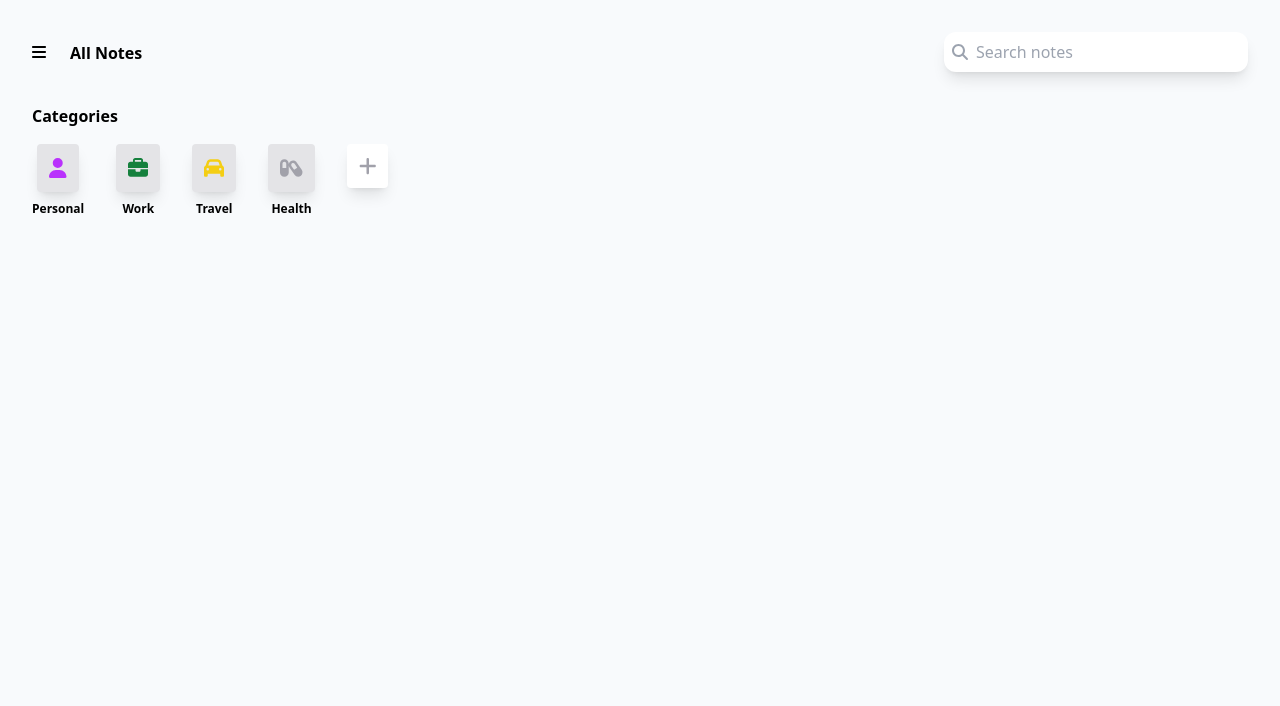
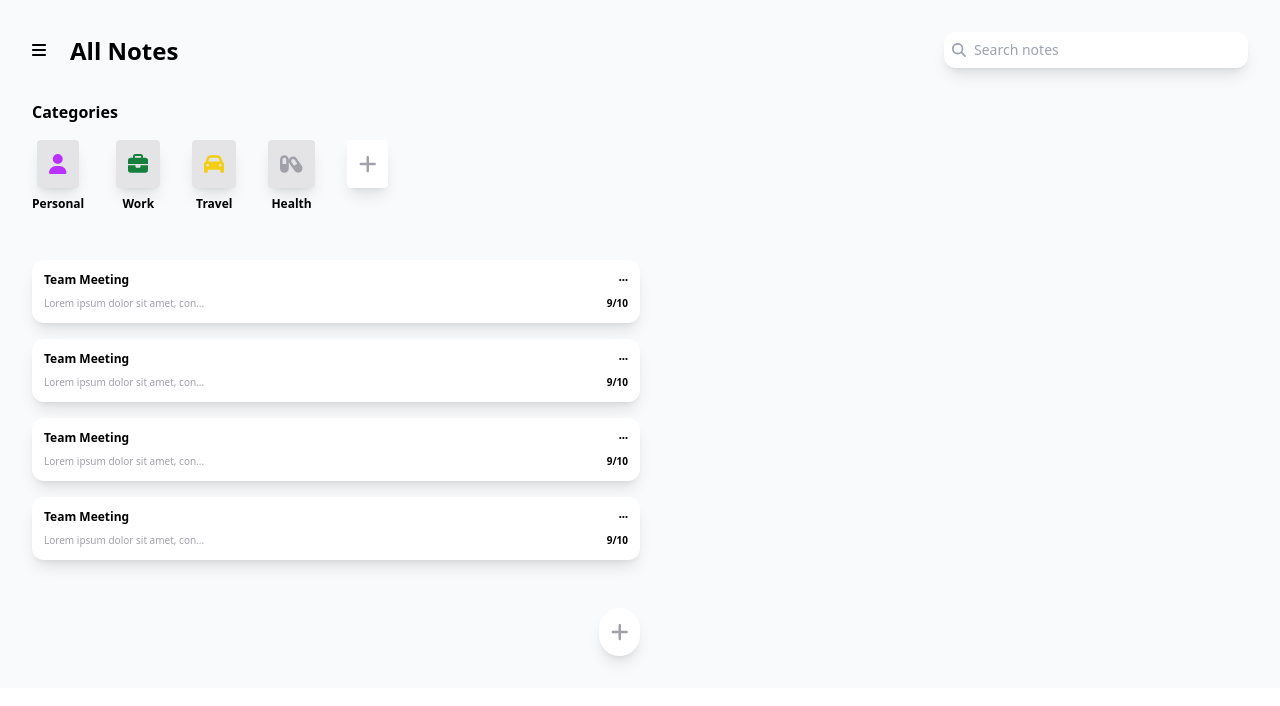
Before and after one commit to Chiazamoku-Amadi/Notes, a React (Vite) app: page / in a window 1280 px wide. Shown: the top 706 px of the page. Built offline with nearby package versions, Linux system fonts and the light colour scheme; a web font is replaced by a local one.

Commit message:
build: Added all notes section

```diff
--- a/src/Components/AllNotes/AllNotes.jsx
+++ b/src/Components/AllNotes/AllNotes.jsx
@@ -2,6 +2,20 @@
 import { useState } from "react";
 
 const AllNotes = () => {
+  const month = new Date().getMonth() + 1;
+  const day = new Date().getDate();
+  const hour = new Date().getHours();
+  const minute = new Date().getMinutes();
+  const plusIcon = (
+    <FontAwesomeIcon
+      icon="fa-solid fa-plus"
+      size="lg"
+      style={{
+        color: "#a1a1aa",
+      }}
+    />
+  );
+
   const [searchData, setSearchData] = useState({ search: "" });
   const [categories, setCategories] = useState([
     {
@@ -55,6 +69,45 @@
     },
   ]);
 
+  const [allNotes, setAllNotes] = useState([
+    {
+      id: 1,
+      title: "Team Meeting",
+      description:
+        "Lorem ipsum dolor sit amet, consectetur adipisicing elit. Nisi ut exercitationem, incidunt asperiores recusandae placeat nostrum accusamus dolor neque cupiditate.",
+      date: `${day}/${month}`,
+      time: `${hour}:${minute}`,
+      menu: <FontAwesomeIcon icon="fa-solid fa-ellipsis" />,
+    },
+    {
+      id: 2,
+      title: "Team Meeting",
+      description:
+        "Lorem ipsum dolor sit amet, consectetur adipisicing elit. Nisi ut exercitationem, incidunt asperiores recusandae placeat nostrum accusamus dolor neque cupiditate.",
+      date: `${day}/${month}`,
+      time: `${hour}:${minute}`,
+      menu: <FontAwesomeIcon icon="fa-solid fa-ellipsis" />,
+    },
+    {
+      id: 3,
+      title: "Team Meeting",
+      description:
+        "Lorem ipsum dolor sit amet, consectetur adipisicing elit. Nisi ut exercitationem, incidunt asperiores recusandae placeat nostrum accusamus dolor neque cupiditate.",
+      date: `${day}/${month}`,
+      time: `${hour}:${minute}`,
+      menu: <FontAwesomeIcon icon="fa-solid fa-ellipsis" />,
+    },
+    {
+      id: 4,
+      title: "Team Meeting",
+      description:
+        "Lorem ipsum dolor sit amet, consectetur adipisicing elit. Nisi ut exercitationem, incidunt asperiores recusandae placeat nostrum accusamus dolor neque cupiditate.",
+      date: `${day}/${month}`,
+      time: `${hour}:${minute}`,
+      menu: <FontAwesomeIcon icon="fa-solid fa-ellipsis" />,
+    },
+  ]);
+
   function handleSearch(event) {
     const { name, value } = event.target;
     setSearchData((prevSearchData) => {
@@ -66,22 +119,42 @@
     return (
       <div
         key={category.id}
-        className="flex flex-col justify-center items-center gap-2"
+        className="flex flex-col justify-center items-center gap-2 cursor-pointer"
       >
         <span className="bg-zinc-200 p-3 rounded shadow-lg">
           {category.image}
         </span>
-        <p className="text-small font-semibold">{category.title}</p>
+        <p className="text-xs font-semibold">{category.title}</p>
+      </div>
+    );
+  });
+
+  let notes = allNotes.map((note) => {
+    return (
+      <div
+        key={note.id}
+        className="flex justify-between items-center bg-white p-3 rounded-xl shadow-lg w-full md:w-1/2 cursor-pointer"
+      >
+        <div className="flex flex-col justify-center items-start gap-2">
+          <h4 className="text-xs font-bold">{note.title}</h4>
+          <p className="text-small text-zinc-400">
+            {note.description.slice(0, 31) + "..."}
+          </p>
+        </div>
+        <div className="flex flex-col justify-center items-start gap-2">
+          <p className="text-small self-end">{note.menu}</p>
+          <h4 className="text-small font-bold">{note.date}</h4>
+        </div>
       </div>
     );
   });
 
   return (
-    <div className="bg-slate-50 p-8 h-screen">
+    <div className="bg-slate-50 p-8 w-full">
       <header className="flex flex-col md:flex-row md:justify-between gap-4 w-full">
         <div className="flex justify-start items-center gap-6">
           <FontAwesomeIcon icon="fa-solid fa-bars" />
-          <h2 className="text-xl font-semibold pt-0.5">All Notes</h2>
+          <h2 className="text-2xl font-bold pt-0.5">All Notes</h2>
         </div>
 
         <div className="flex justify-start items-center gap-2 bg-white text-sm font-medium p-2 rounded-xl shadow-lg md:w-3/12">
@@ -100,25 +173,25 @@
         </div>
       </header>
 
-      <section className="my-8">
-        <h3 className="text-base font-semibold">Categories</h3>
-        <div className="flex justify-start items-center gap-5 md:gap-8 flex-wrap py-4">
+      <section className="mt-8 w-full">
+        <h3 className="text-base font-bold">Categories</h3>
+        <div className="flex justify-start items-center gap-5 md:gap-8 flex-wrap py-4 w-full">
           {category}
-          <FontAwesomeIcon
-            icon="fa-solid fa-plus"
-            size="lg"
-            style={{
-              color: "#a1a1aa",
-              backgroundColor: "#ffffff",
-              padding: "0.75rem",
-              alignSelf: "flex-start",
-              borderRadius: "0.25rem",
-              boxShadow:
-                "0 10px 15px -3px rgb(0 0 0 / 0.1), 0 4px 6px -4px rgb(0 0 0 / 0.1)",
-            }}
-          />
+          <button className="bg-white p-3 self-start rounded shadow-lg">
+            {plusIcon}
+          </button>
         </div>
       </section>
+
+      <section className="flex flex-col justify-center items-start gap-4 mt-8 w-full">
+        {notes}
+      </section>
+
+      <span className="flex justify-end items-center w-full md:w-1/2">
+        <button className="bg-white mt-12 p-3 rounded-full shadow-lg">
+          {plusIcon}
+        </button>
+      </span>
     </div>
   );
 };
--- a/tailwind.config.js
+++ b/tailwind.config.js
@@ -6,9 +6,9 @@
       colors: {
         "app-color": "#B931FC",
       },
-    },
-    fontSize: {
-      small: "12px",
+      fontSize: {
+        small: "10px",
+      },
     },
   },
   plugins: [],
```
